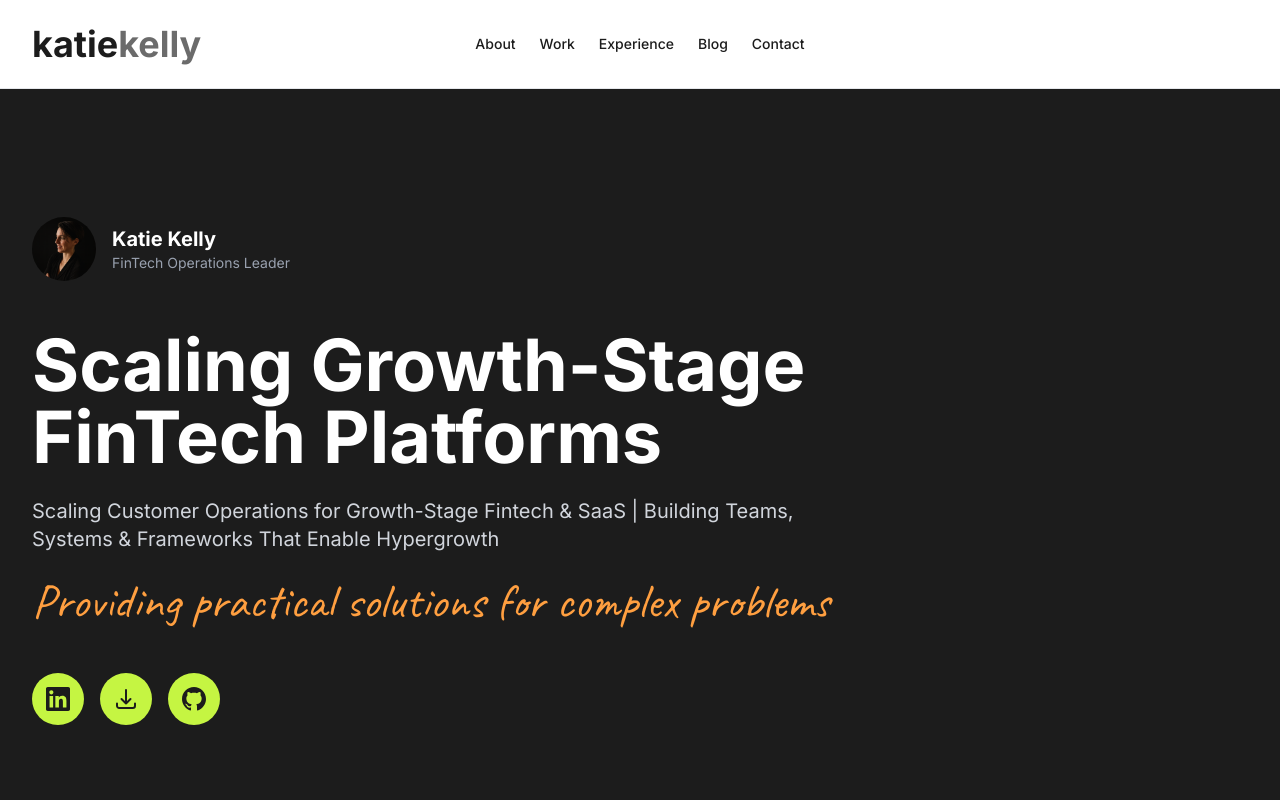
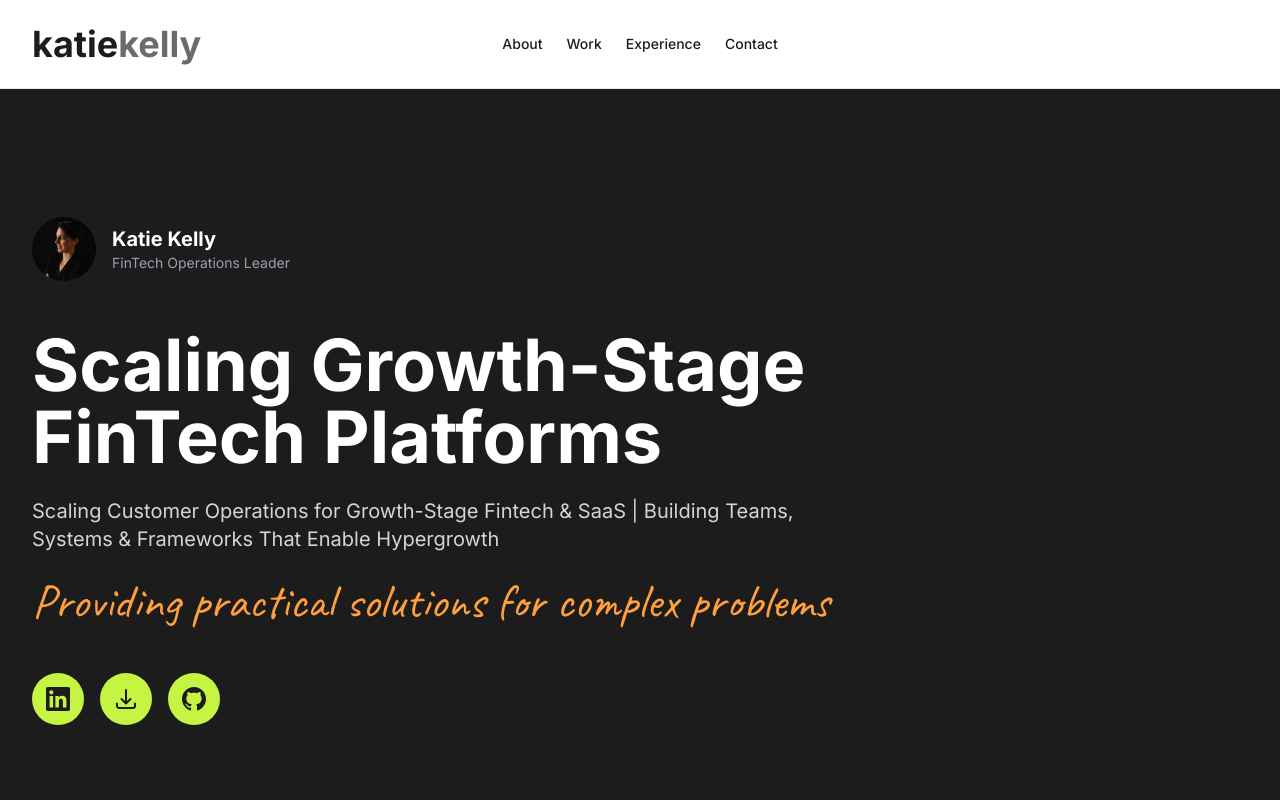
Before and after one commit to kkelly-d1cap/kkelly-personal-site-tw, a Next.js app: page / in a window 1280 px wide. Shown: the top 800 px of the page. Built offline with nearby package versions, Linux system fonts and the light colour scheme.

Commit message:
Temporarily remove Blog from navigation while working out kinks

```diff
--- a/app/components/Header.tsx
+++ b/app/components/Header.tsx
@@ -14,7 +14,7 @@ export default function Header() {
     { name: 'About', href: '/#about' },
     { name: 'Work', href: '/#work' },
     { name: 'Experience', href: '/#experience' },
-    { name: 'Blog', href: '/blog' },
+    // { name: 'Blog', href: '/blog' }, // Temporarily removed while working out kinks
     { name: 'Contact', href: '/#contact' },
   ];
 
```
